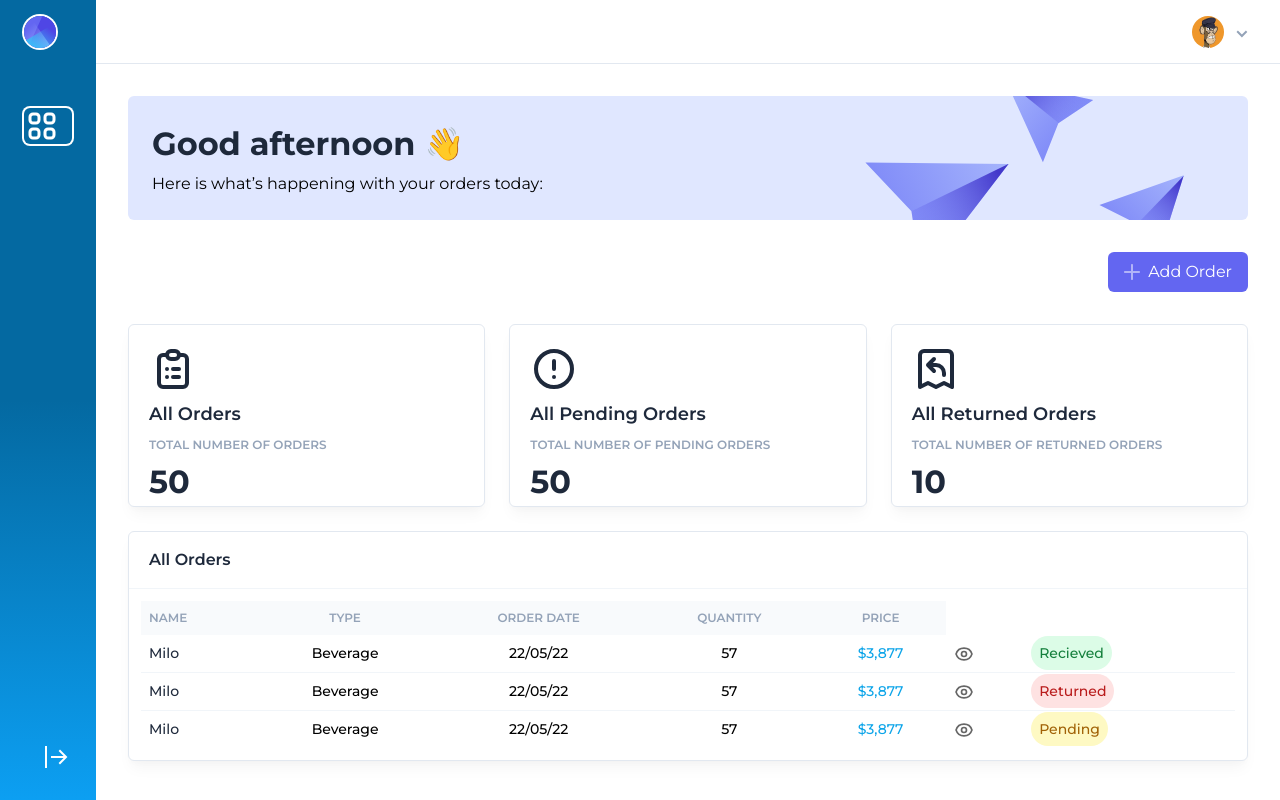
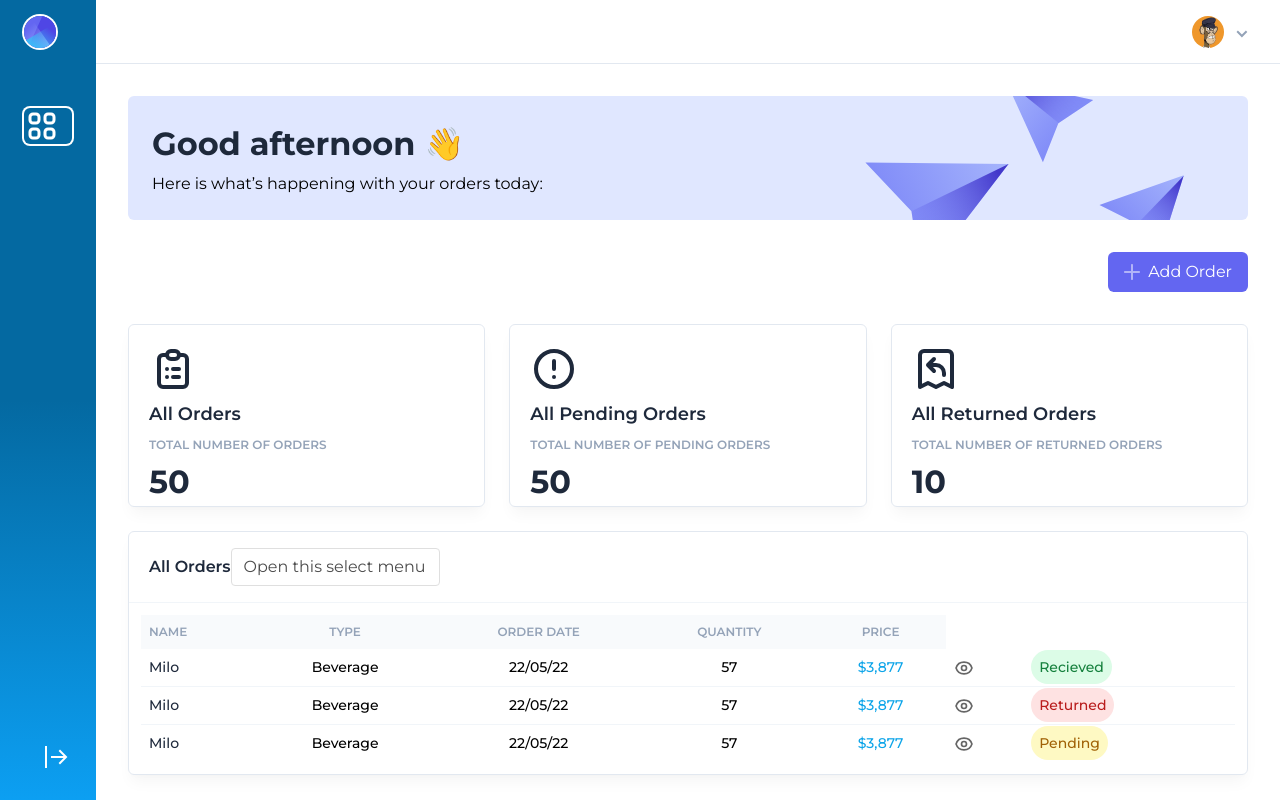
Before and after one commit to mendsalbert/schain, a Next.js app: page /dashboard/customer in a window 1280 px wide. Built offline with nearby package versions, Linux system fonts and the light colour scheme.

Commit message:
schain ui

```diff
--- a/components/adminPartials/dashboard/Orders.jsx
+++ b/components/adminPartials/dashboard/Orders.jsx
@@ -4,8 +4,32 @@ import React from "react";
 function Orders() {
   return (
     <div className="col-span-full xl:col-span-12 bg-white shadow-lg w-full rounded-md border border-slate-200">
-      <header className="px-5 py-4 border-b border-slate-100">
+      <header className="px-5 py-4 border-b border-slate-100 flex flex-row items-center">
         <h2 className="font-semibold text-slate-800">All Orders</h2>
+
+        <select
+          className="form-select appearance-none
+      block
+      w-max
+      px-3
+      py-1.5
+      text-base
+      font-normal
+      text-gray-700
+      bg-white bg-clip-padding bg-no-repeat
+      border border-solid border-gray-300
+      rounded
+      transition
+      ease-in-out
+      m-0
+      focus:text-gray-700 focus:bg-white focus:border-blue-600 focus:outline-none"
+          aria-label="Default select example"
+        >
+          <option selected>Open this select menu</option>
+          <option value="1">One</option>
+          <option value="2">Two</option>
+          <option value="3">Three</option>
+        </select>
       </header>
       <div className="p-3">
         {/* Table */}
--- a/pages/dashboard/customer/index.jsx
+++ b/pages/dashboard/customer/index.jsx
@@ -66,7 +66,6 @@ function Dashboard() {
                 <OrdersCard />
                 <OrdersPendingCard />
                 <OrderCancelCard />
-
                 <Orders />
               </div>
             </div>
```
